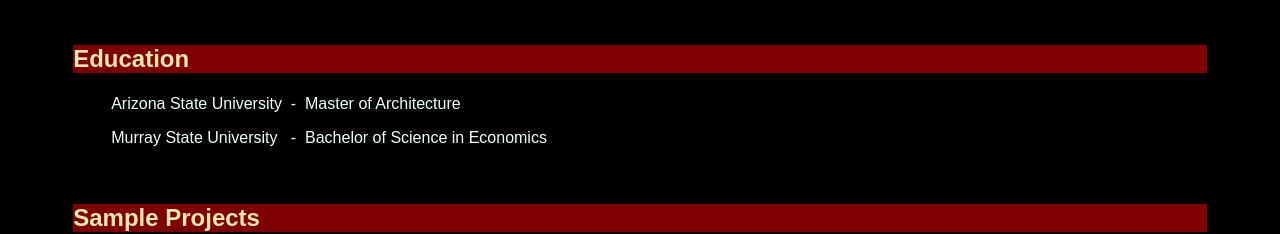
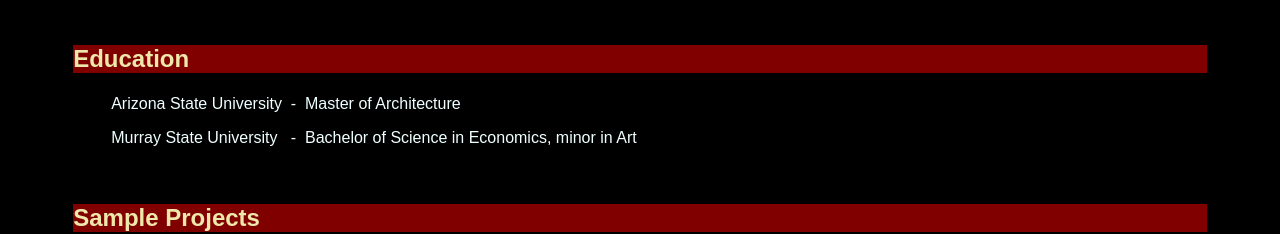
Before and after one commit to JesseMurdock/JesseMurdock.github.io, a plain HTML site: page index.html in a window 1280 px wide. Shown: the part 860-1094 px from the top of the page. Drawn offline with Linux system fonts and the light colour scheme.

Commit message:
update index.html

```diff
--- a/index.html
+++ b/index.html
@@ -46,7 +46,7 @@
 <div>
     <h2>Education</h2>
     <ul>Arizona State University &nbsp;- &nbsp;Master of Architecture</ul>
-    <ul>Murray State University &nbsp;&nbsp;- &nbsp;Bachelor of Science in Economics</ul>
+    <ul>Murray State University &nbsp;&nbsp;- &nbsp;Bachelor of Science in Economics, minor in Art</ul>
 </div>
 
 <div class='project'>
```
